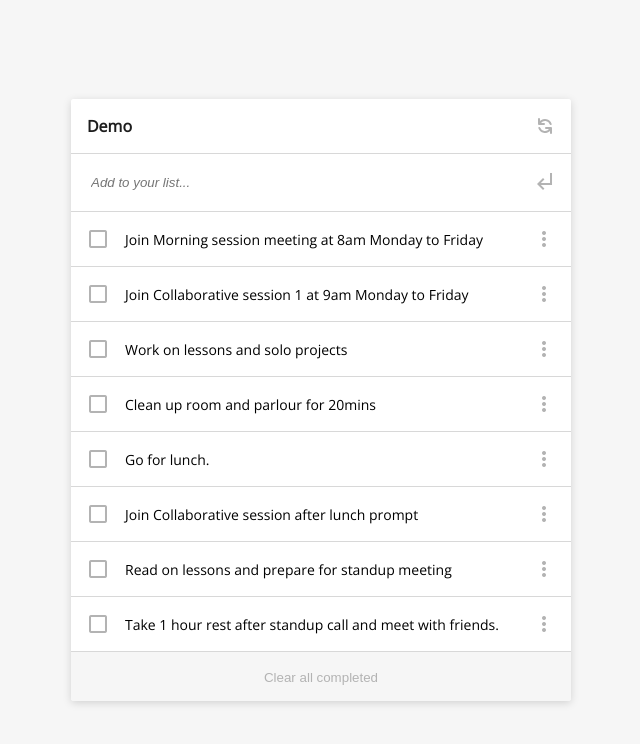
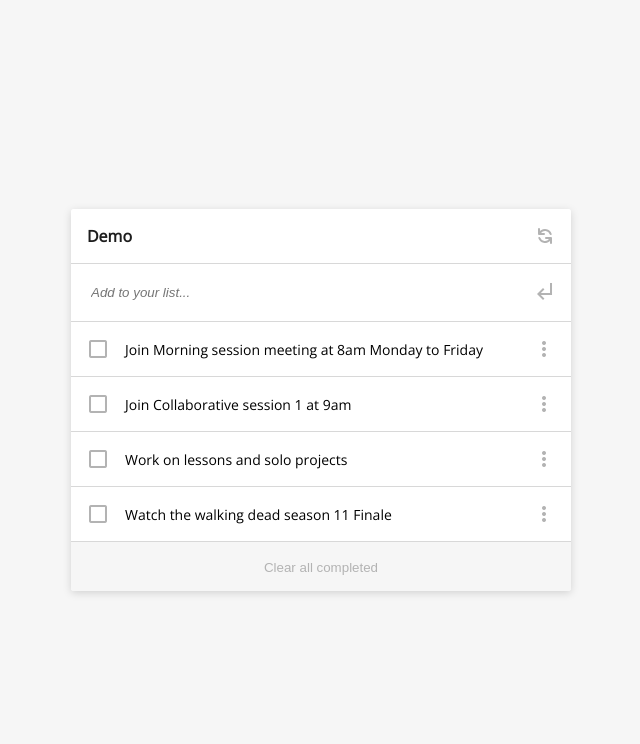
Before and after one commit to AmaduKamara/todo-list, a website built with webpack: page src/index.html in a window 1280 px wide. Shown: the whole page, without its empty margins (319-959 px from the left). Built offline with nearby package versions, Linux system fonts and the light colour scheme.

Commit message:
Create render handler for rendering todos and clearList function to clear existing todos and imported in index.js from utils

```diff
--- a/src/index.html
+++ b/src/index.html
@@ -49,7 +49,7 @@
           </form>
         </div>
         <!-- Todo List -->
-        <ul class="todo-list">
+        <ul class="todo-list" data-lists>
           <li class="todo">
             <div class="toggle">
               <span class="material-icons box">check_box_outline_blank</span>
@@ -58,7 +58,7 @@
               </div>
             </div>
             <div class="view">
-              <p>Join Morning session meeting at 8am Monday to Friday</p>
+              <p>Join Morning session</p>
             </div>
             <span class="material-icons move-icon">more_vert</span>
           </li>
@@ -82,67 +82,7 @@
               </div>
             </div>
             <div class="view">
-              <p>Work on lessons and solo projects</p>
-            </div>
-            <span class="material-icons move-icon">more_vert</span>
-          </li>
-          <li class="todo">
-            <div class="toggle">
-              <span class="material-icons box">check_box_outline_blank</span>
-              <div class="check-div">
-                <span class="material-icons check">done</span>
-              </div>
-            </div>
-            <div class="view">
-              <p>Clean up room and parlour for 20mins</p>
-            </div>
-            <span class="material-icons move-icon">more_vert</span>
-          </li>
-          <li class="todo">
-            <div class="toggle">
-              <span class="material-icons box">check_box_outline_blank</span>
-              <div class="check-div">
-                <span class="material-icons check">done</span>
-              </div>
-            </div>
-            <div class="view">
-              <p>Go for lunch.</p>
-            </div>
-            <span class="material-icons move-icon">more_vert</span>
-          </li>
-          <li class="todo">
-            <div class="toggle">
-              <span class="material-icons box">check_box_outline_blank</span>
-              <div class="check-div">
-                <span class="material-icons check">done</span>
-              </div>
-            </div>
-            <div class="view">
-              <p>Join Collaborative session after lunch prompt</p>
-            </div>
-            <span class="material-icons move-icon">more_vert</span>
-          </li>
-          <li class="todo">
-            <div class="toggle">
-              <span class="material-icons box">check_box_outline_blank</span>
-              <div class="check-div">
-                <span class="material-icons check">done</span>
-              </div>
-            </div>
-            <div class="view">
-              <p>Read on lessons and prepare for standup meeting</p>
-            </div>
-            <span class="material-icons move-icon">more_vert</span>
-          </li>
-          <li class="todo">
-            <div class="toggle">
-              <span class="material-icons box">check_box_outline_blank</span>
-              <div class="check-div">
-                <span class="material-icons check">done</span>
-              </div>
-            </div>
-            <div class="view">
-              <p>Take 1 hour rest after standup call and meet with friends.</p>
+              <p>Work on solo projects</p>
             </div>
             <span class="material-icons move-icon">more_vert</span>
           </li>
--- a/src/index.js
+++ b/src/index.js
@@ -1,5 +1,9 @@
-import _ from 'lodash';
 import './main.css';
+import clearListContainer from './utils/clear-container.js';
+
+
+const listContainer = document.querySelector('[data-lists]');
+
 
 const todos = [
   {
@@ -17,4 +21,32 @@ const todos = [
     description: 'Work on lessons and solo projects',
     completed: false,
   },
+  {
+    id: 4,
+    description: 'Watch the walking dead season 11 Finale',
+    completed: false,
+  },
 ];
+
+const handleRender = () => {
+  clearListContainer(listContainer);
+  todos.forEach((todo) => {
+    const listElement = document.createElement('li');
+    listElement.classList.add('todo');
+    listElement.innerHTML = `
+      <div class="toggle">
+        <span class="material-icons box">check_box_outline_blank</span>
+        <div class="check-div">
+          <span class="material-icons check">done</span>
+        </div>
+      </div>
+      <div class="view">
+        <p>${todo.description}</p>
+      </div>
+      <span class="material-icons move-icon">more_vert</span>
+    `;
+    listContainer.appendChild(listElement);
+  });
+};
+
+handleRender();
--- /dev/null
+++ b/src/utils/clear-container.js
@@ -0,0 +1,7 @@
+const clearListContainer = (lists) => {
+  while (lists.firstChild) {
+    lists.removeChild(lists.firstChild);
+  }
+};
+
+export default clearListContainer;
```
